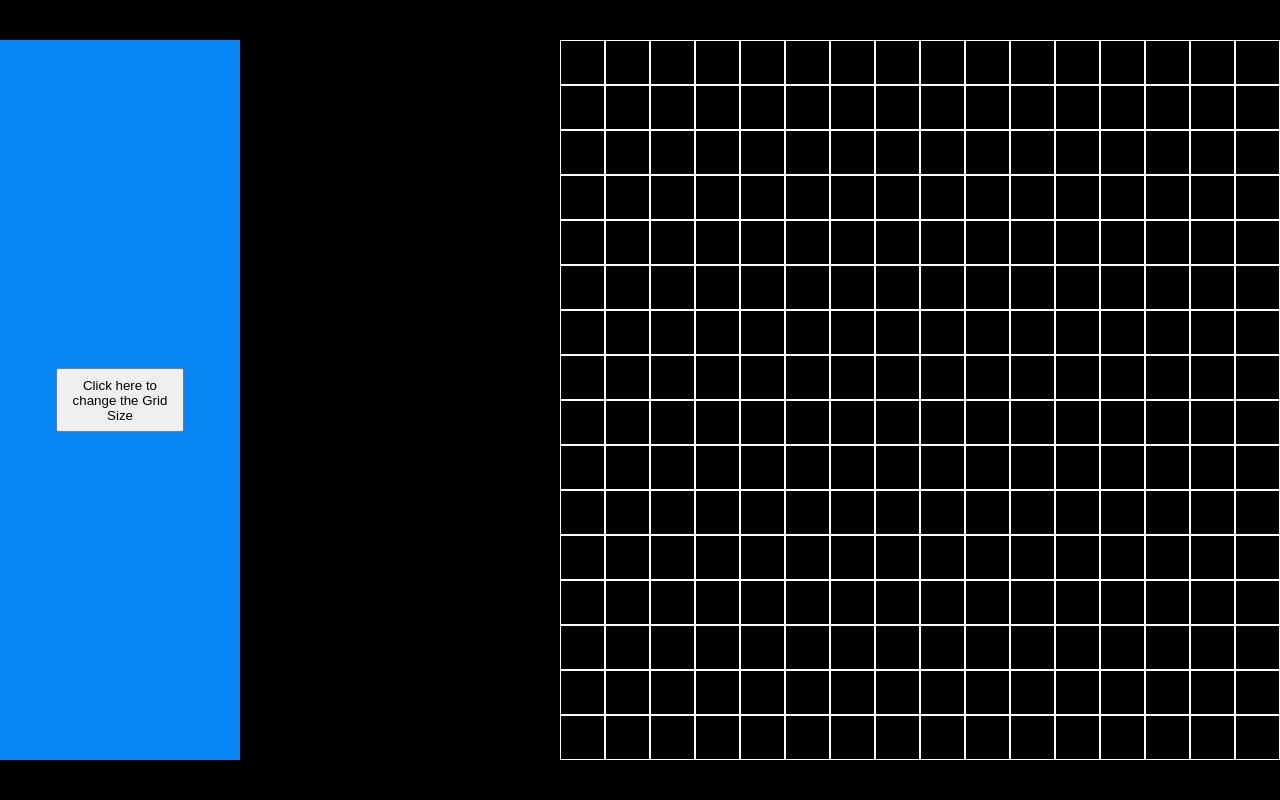
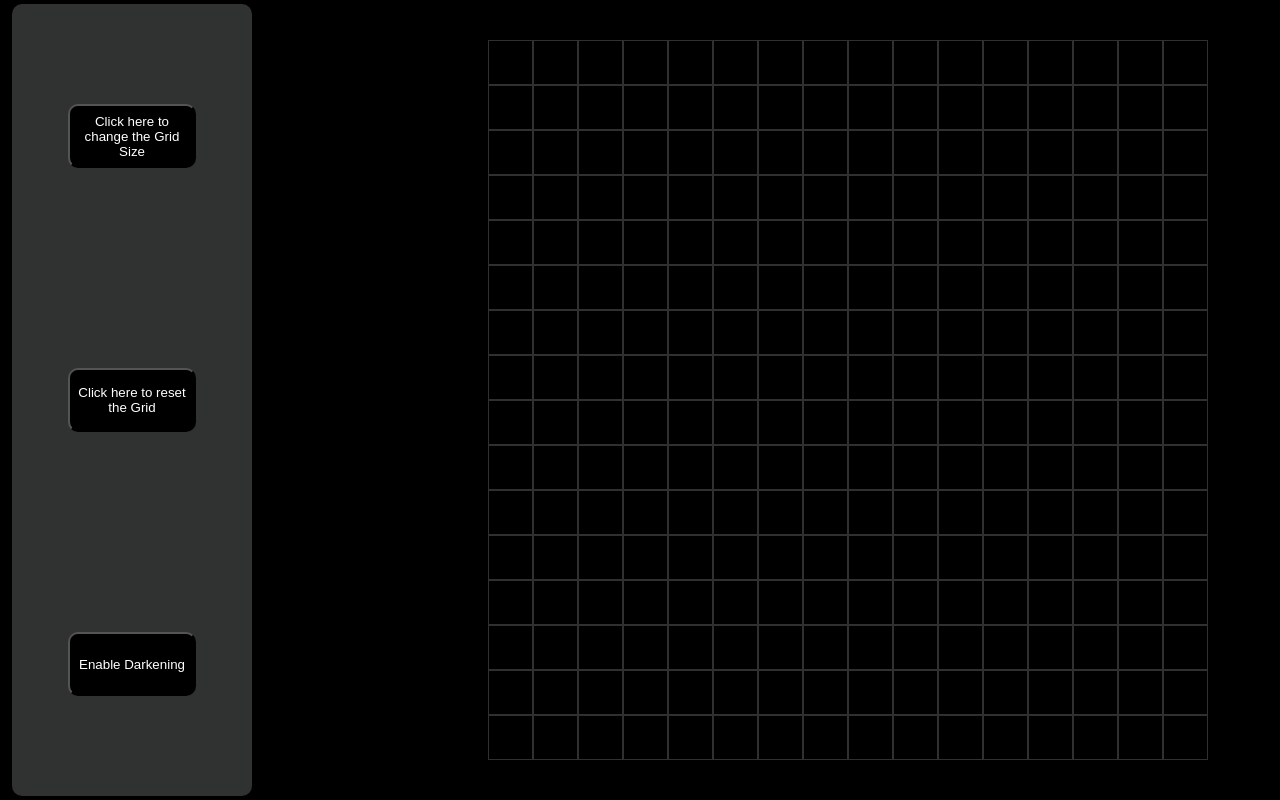
Before and after one commit to imnits45/SketchPad, a plain HTML site: page index.html in a window 1280 px wide. Drawn offline with Linux system fonts and the light colour scheme.

Commit message:
Added the darkening efect

```diff
--- a/script.js
+++ b/script.js
@@ -1,5 +1,17 @@
+// Copyright: TheOdinProject & imnits45 on Github
+
 document.addEventListener('DOMContentLoaded', function () {
-    function createGrid(numberOfGrids) {
+    function createGrid(userInput) {
+        let numberOfGrids = parseInt(userInput);
+        if(isNaN(numberOfGrids) || numberOfGrids <= 0)
+            numberOfGrids = 16;
+
+        if(numberOfGrids > 100)
+        {
+            userInput = prompt('Grid size should not be more than 100. Please enter a valid number: ');
+            createGrid(userInput);
+            return;
+        }
         removeAllChildNodes(parentDiv);
         for (let i = 0; i < numberOfGrids; i++) {
             let newDiv = document.createElement('div');
@@ -12,7 +24,7 @@ document.addEventListener('DOMContentLoaded', function () {
                 blockDiv.style.height = `${720 / numberOfGrids}px`;
                 blockDiv.style.width = `${720 / numberOfGrids}px`;
                 blockDiv.style.backgroundColor = 'black';
-                blockDiv.style.border = '1px solid white';
+                blockDiv.style.border = '1px solid #ffffff30';
                 newDiv.appendChild(blockDiv);
             }
         }
@@ -20,38 +32,88 @@ document.addEventListener('DOMContentLoaded', function () {
     }
 
     function addMouseOverListener() {
-        var colDivs = document.getElementsByClassName('colDiv');
-        for (var i = 0; i < colDivs.length; i++) {
+        let colDivs = document.getElementsByClassName('colDiv');
+        for (let i = 0; i < colDivs.length; i++) {
+            let opacity = 1;
             colDivs[i].addEventListener('mouseover', function (event) {
-                var randomRed = Math.floor(Math.random() * 256);
-                var randomGreen = Math.floor(Math.random() * 256);
-                var randomBlue = Math.floor(Math.random() * 256);
-                var randomColor = 'rgb(' + randomRed + ',' + randomGreen + ',' + randomBlue + ')';
-                event.target.style.backgroundColor = randomColor;
+                let targetDiv = event.target;
+                if (Darkening) {
+                    opacity -= 0.1;
+                    if (opacity < 0) {
+                        opacity = 0;
+                    }
+                    let red = Math.floor(Math.random() * 256);
+                    let green = Math.floor(Math.random() * 256);
+                    let blue = Math.floor(Math.random() * 256);
+                    targetDiv.style.backgroundColor = `rgba(${red},${green},${blue},${opacity})`;
+                } else {
+                    targetDiv.style.backgroundColor = getRandomColor();
+                }
             });
         }
     }
 
+    function getRandomColor() {
+        let randomRed = Math.floor(Math.random() * 256);
+        let randomGreen = Math.floor(Math.random() * 256);
+        let randomBlue = Math.floor(Math.random() * 256);
+        return `rgb(${randomRed},${randomGreen},${randomBlue})`;
+    }
+
     let parentDiv = document.querySelector('.container');
     let numberOfGrids = 16;
-
+    let Darkening = false;
     createGrid(numberOfGrids);
 
-    let newButton = document.createElement('button');
-    newButton.className = 'gridSize';
-    newButton.style.height = '64px';
-    newButton.style.width = '128px';
-    newButton.innerText = 'Click here to change the Grid Size';
+    let gridSizeButton = document.createElement('button');
+    gridSizeButton.className = 'gridSize';
+    gridSizeButton.style.height = '64px';
+    gridSizeButton.style.width = '128px';
+    gridSizeButton.style.backgroundColor = 'black';
+    gridSizeButton.style.color = 'white';
+    gridSizeButton.style.borderRadius = '10px';
+    gridSizeButton.innerText = 'Click here to change the Grid Size';
     let options = document.querySelector('.options');
-    options.appendChild(newButton);
-    newButton.addEventListener('click', () => {
-        let userInput = prompt('Enter number of Grids:');
+    options.appendChild(gridSizeButton);
+    gridSizeButton.addEventListener('click', () => {
+        let userInput = parseInt(prompt(' Enter grid size: \n Max value: 100'));
         createGrid(userInput);
     });
+
+    let resetButton = document.createElement('button');
+    resetButton.className = 'reset';
+    resetButton.style.height = '64px';
+    resetButton.style.width = '128px';
+    resetButton.style.backgroundColor = 'black';
+    resetButton.style.color = 'white';
+    resetButton.style.borderRadius = '10px';
+    resetButton.innerText = 'Click here to reset the Grid';
+    options.appendChild(resetButton);
+    resetButton.addEventListener('click', () => {
+        resetGrid();
+    });
+
+    let darkButton  = document.createElement('button')
+    darkButton.className = 'dark';
+    darkButton.style.height = '64px';
+    darkButton.style.width = '128px';
+    darkButton.style.backgroundColor = 'black';
+    darkButton.style.color = 'white';
+    darkButton.style.borderRadius = '10px';
+    darkButton.innerText = 'Enable Darkening';
+    darkButton.addEventListener('click', () => {
+        Darkening = !Darkening;
+        darkButton.textContent = Darkening ? 'Disable Darkening' : 'Enable Darkening';
+    });
+    options.appendChild(darkButton);
 
     function removeAllChildNodes(parent) {
         while (parent.firstChild) {
             parent.removeChild(parent.firstChild);
         }
     }
+
+    function resetGrid() {
+        createGrid(16);
+    }
 });
--- a/styles.css
+++ b/styles.css
@@ -5,29 +5,29 @@
 body {
     background-color: black;
     display: flex;
-    justify-content: center;
+    justify-content: space-between;
     align-items: center;
     height: 100vh;
     margin: 0;
     padding: 0;
-
 }
 
 .container {
-    height: 720px;
     width: 720px;
-    margin-left:auto;
     display: flex;
     justify-content: center;
     align-items: center;
+    margin-right: 72px;
 }
 
 .options {
-    background-color: rgb(8, 135, 246);
-    height: 720px;
+    background-color: rgba(116, 122, 122, 0.416);
+    border-radius: 10px;
     width: 240px;
     display: flex;
-    justify-content: center;
+    flex-direction: column;
+    justify-content: space-around;
     align-items: center;
-    margin-right: 20px;
+    height: 99%;
+    margin-left: 12px;
 }
```
Also changed, not shown: index.html (+2 -0 lines).
